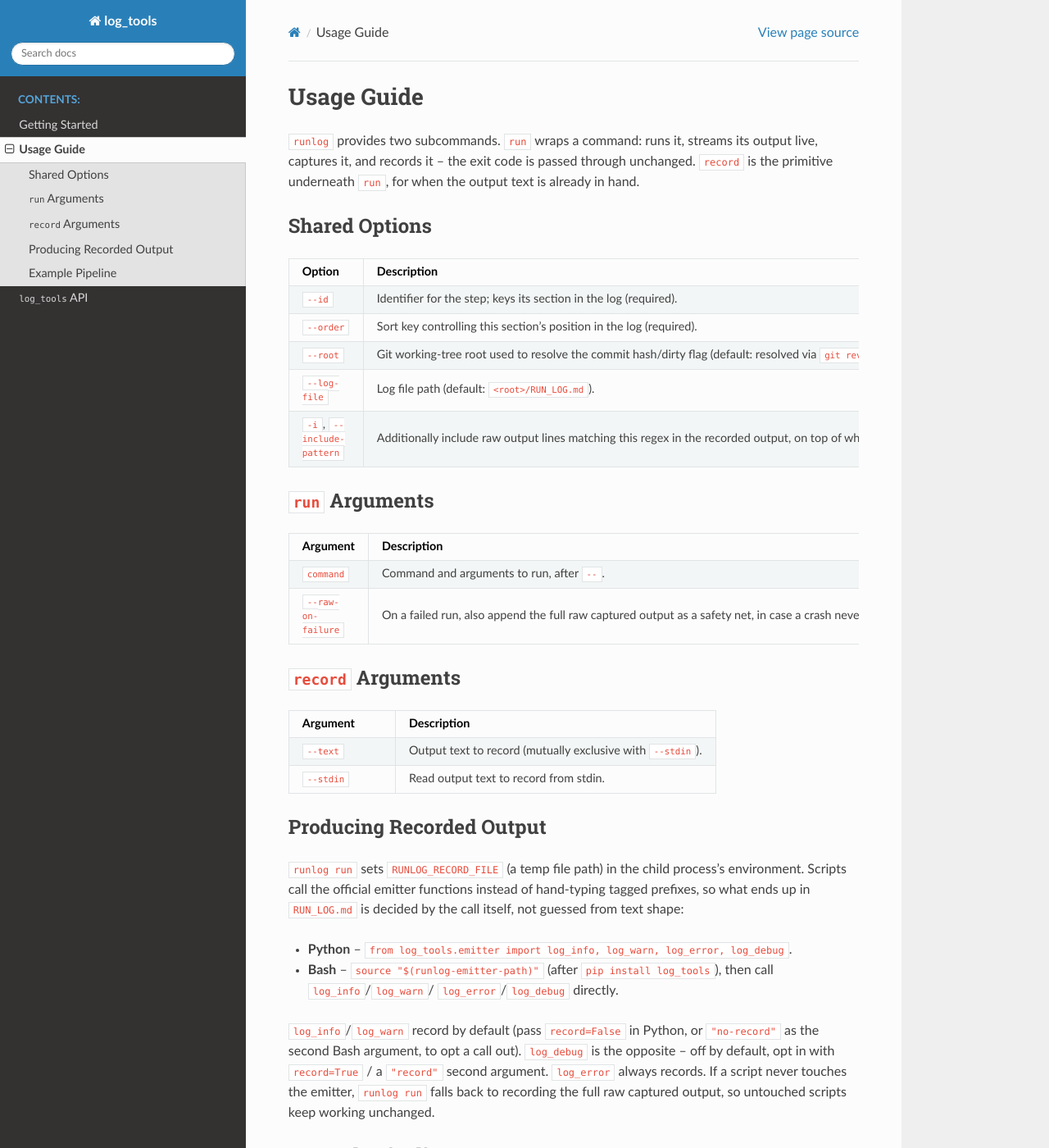
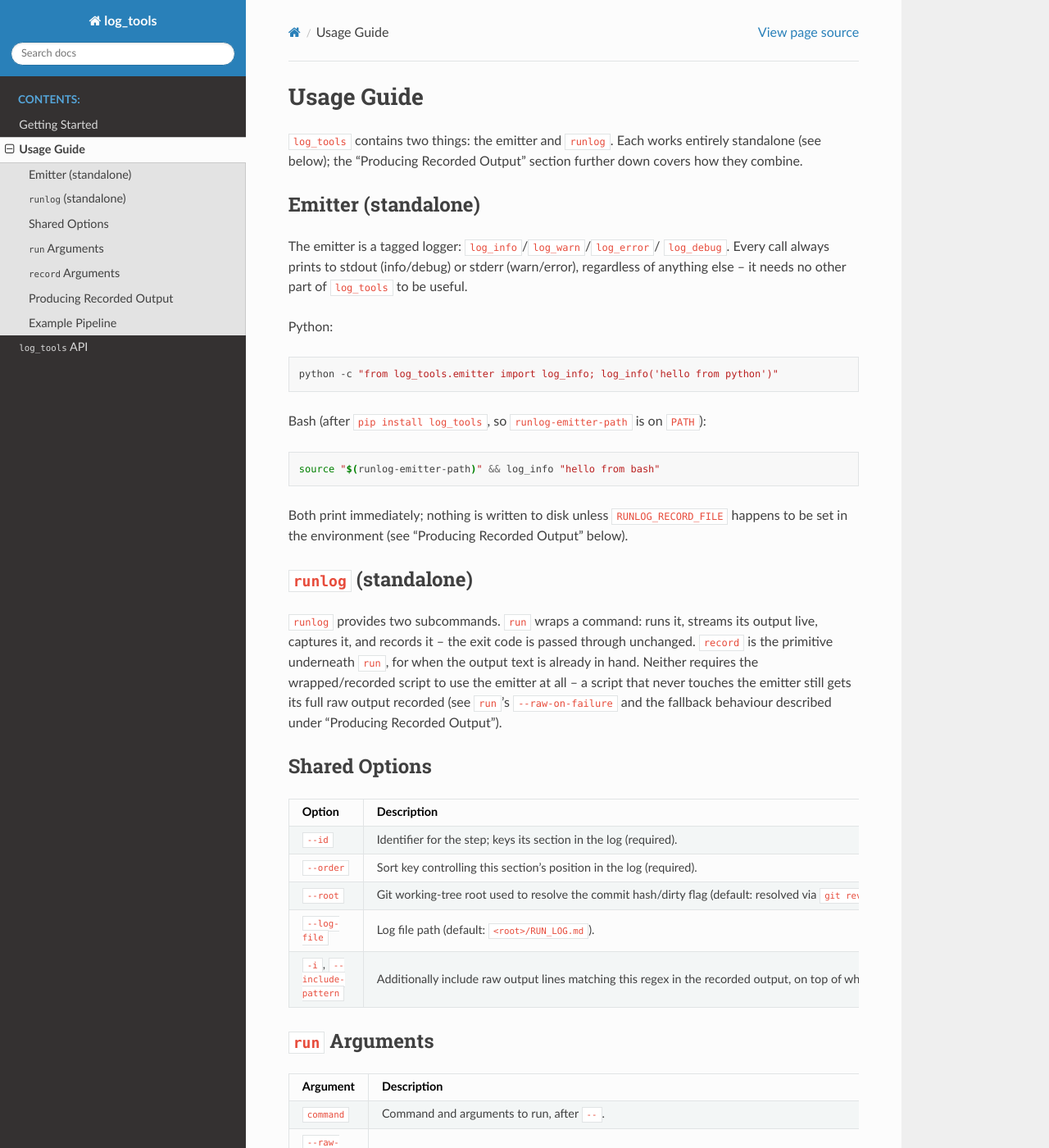
Before and after one commit to mvvugt/log_tools, a Sphinx documentation site: the page built from docs/source/usage.rst, in a window 1280 px wide and 1400 px high. Shown: the whole window at 82% size. Built offline with Sphinx 7.4.7 and the Read the Docs theme 3.1.0, drawn with Linux system fonts in a browser that asks for light colours; some of the changed text lies outside the part shown.

Commit message:
docs(emitter): also document emitter separately and general improvements

```diff
--- a/docs/source/api.rst
+++ b/docs/source/api.rst
@@ -7,5 +7,5 @@ This section documents the ``log_tools`` Python API for programmatic use.
    :maxdepth: 2
 
    api/functions
+   api/emitter
    api/runlog
-   api/emitter
--- a/docs/source/usage.rst
+++ b/docs/source/usage.rst
@@ -1,10 +1,46 @@
 Usage Guide
 ===========
+
+``log_tools`` contains two things: the emitter and ``runlog``. Each
+works entirely standalone (see below); the "Producing Recorded Output"
+section further down covers how they combine.
+
+Emitter (standalone)
+---------------------
+
+The emitter is a tagged logger: ``log_info``/``log_warn``/``log_error``/
+``log_debug``. Every call always prints to stdout (info/debug) or
+stderr (warn/error), regardless of anything else -- it needs no other
+part of ``log_tools`` to be useful.
+
+Python:
+
+.. code-block:: bash
+
+   python -c "from log_tools.emitter import log_info; log_info('hello from python')"
+
+Bash (after ``pip install log_tools``, so ``runlog-emitter-path`` is on
+``PATH``):
+
+.. code-block:: bash
+
+   source "$(runlog-emitter-path)" && log_info "hello from bash"
+
+Both print immediately; nothing is written to disk unless
+``RUNLOG_RECORD_FILE`` happens to be set in the environment (see
+"Producing Recorded Output" below).
+
+``runlog`` (standalone)
+------------------------
 
 ``runlog`` provides two subcommands. ``run`` wraps a command: runs it,
 streams its output live, captures it, and records it -- the exit code is
 passed through unchanged. ``record`` is the primitive underneath ``run``,
-for when the output text is already in hand.
+for when the output text is already in hand. Neither requires the
+wrapped/recorded script to use the emitter at all -- a script that
+never touches the emitter still gets its full raw output recorded (see
+``run``'s ``--raw-on-failure`` and the fallback behaviour described
+under "Producing Recorded Output").
 
 Shared Options
 --------------
@@ -62,6 +98,10 @@ Shared Options
 Producing Recorded Output
 --------------------------
 
+This section covers **combined** usage -- the emitter and ``runlog``
+working together. For either on its own, see the standalone sections
+above.
+
 ``runlog run`` sets ``RUNLOG_RECORD_FILE`` (a temp file path) in the
 child process's environment. Scripts call the official emitter functions
 instead of hand-typing tagged prefixes, so what ends up in ``RUN_LOG.md``
@@ -84,9 +124,10 @@ keep working unchanged.
 Example Pipeline
 -----------------
 
-``resources/examples/pipeline/`` contains a small, runnable example
-pipeline exercising ``runlog run`` (a bash step and a python step, both
-using the emitter above) and ``runlog record`` together. Run it with:
+This is a **combined** example. ``resources/examples/pipeline/``
+contains a small, runnable example pipeline exercising ``runlog run``
+(a bash step and a python step, both using the emitter above) and
+``runlog record`` together. Run it with:
 
 .. code-block:: bash
 
```
Also changed, not shown: CHANGELOG.md (+1 -0 lines), README.md (+19 -8 lines), docs/source/index.rst (+5 -3 lines).
